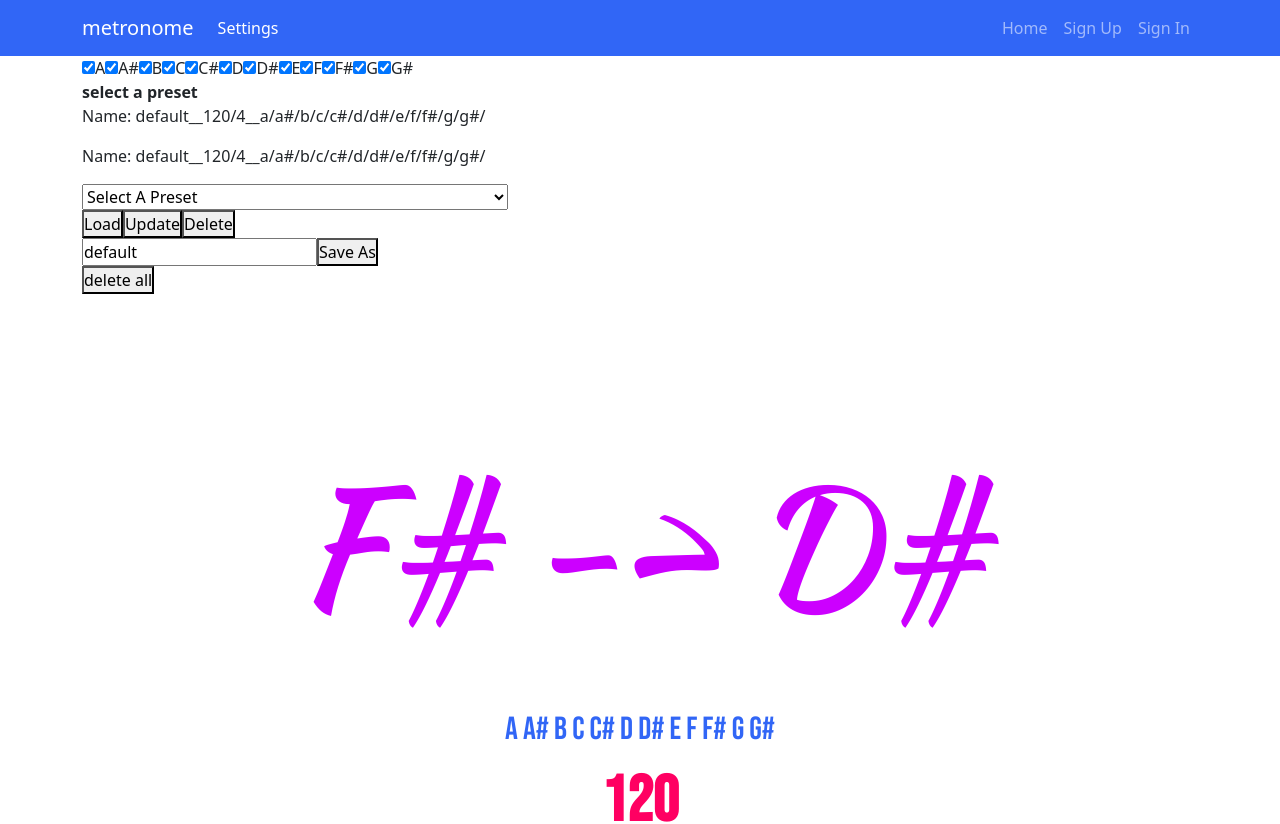
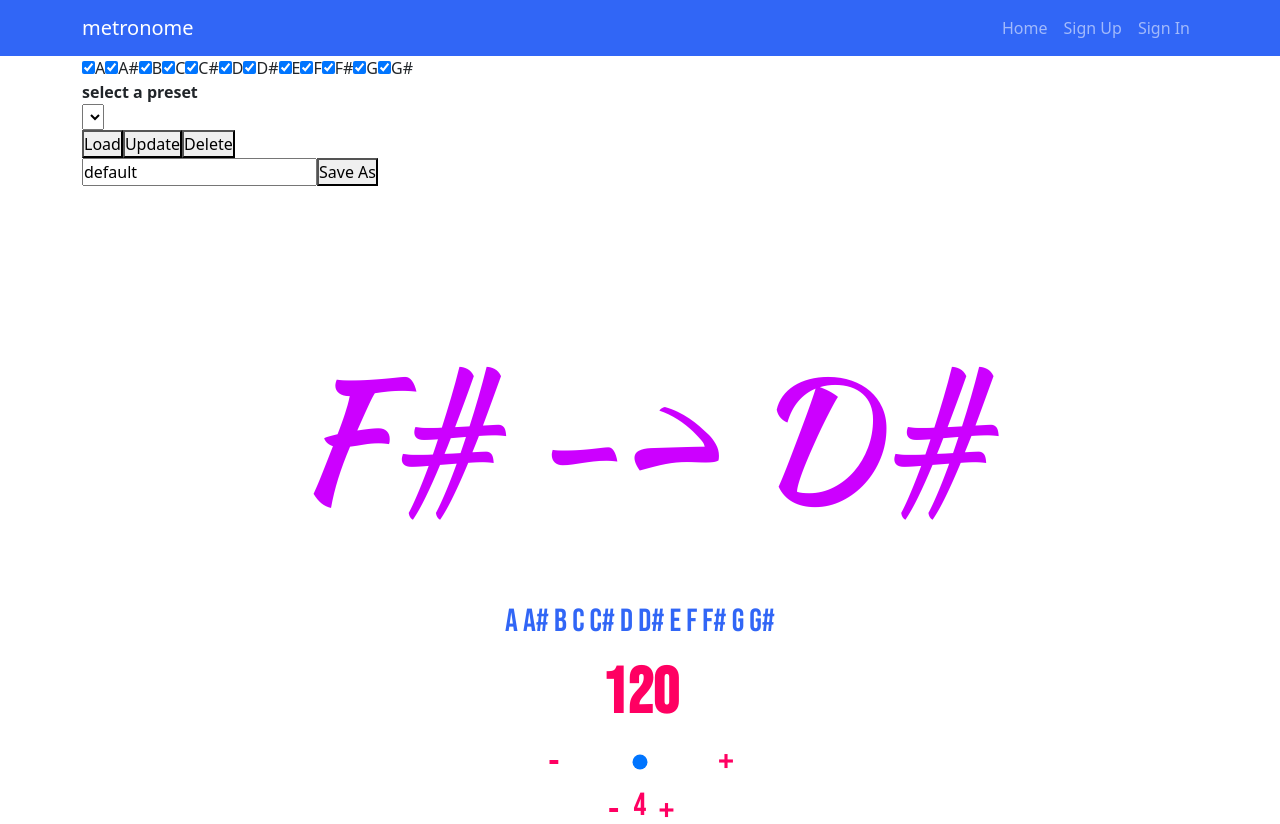
Before and after one commit to trevorlomba/metronome-client, a React (Create React App) app: page /settings in a window 1280 px wide. Shown: the top 824 px of the page. Built offline with nearby package versions, Linux system fonts and the light colour scheme.

Commit message:
debugging

```diff
--- a/src/api/presets.js
+++ b/src/api/presets.js
@@ -57,7 +57,7 @@ export const updatePreset = async (current, user) => {
   }
   )
     .then(response => {
-      console.log(response.data.notes)
+      console.log(response)
     })
     .catch(console.error)
 }
--- a/src/components/AutoDismissAlert/AutoDismissAlert.js
+++ b/src/components/AutoDismissAlert/AutoDismissAlert.js
@@ -11,7 +11,7 @@ function AutoDismissAlert ({ variant, heading, message }) {
   // We are going to create a timer that will stop showing the alert after 5 seconds
   // We store the timeoutId, incase we need to cancel the timer early (because the AutoDismissAlert was unmounted)
   const [timeoutId, setTimeoutId] = useState(null)
-  console.log(timeoutId)
+  // console.log(timeoutId)
 
   // this will run once, when the component is mounted (added) to the screen
   // it runs once, because it has an empty dependency array as the second argument
--- a/src/components/Header/Header.js
+++ b/src/components/Header/Header.js
@@ -6,6 +6,7 @@ import { Link, NavLink } from 'react-router-dom'
 
 const authenticatedOptions = (
   <>
+    <NavLink to='/settings' className='nav-link'>Settings</NavLink>
     <NavLink to='/change-password' className='nav-link'>Change Password</NavLink>
     <NavLink to='/sign-out' className='nav-link'>Sign Out</NavLink>
   </>
@@ -24,21 +25,13 @@ const alwaysOptions = (
   </>
 )
 
-const settings = (
-  <>
-    <NavLink to='/settings' className='nav-link'>Settings</NavLink>
-  </>
-)
-
 const Header = ({ user }) => (
   <>
     <Navbar className="color-nav" variant='dark' expand='md'>
       <Container>
         <Navbar.Brand>
           <Link to='/' style={{ color: '#FFF', textDecoration: 'none' }}>metronome</Link>
-        </Navbar.Brand><Nav className='ms-auto'>
-          {settings}
-        </Nav>
+        </Navbar.Brand>
         {/* <Navbar.Toggle aria-controls='basic-navbar-nav' /> */}
         <Navbar.Collapse id='basic-navbar-nav'>
           <Nav className='ms-auto'>
--- a/src/components/Presets/DropDown.jsx
+++ b/src/components/Presets/DropDown.jsx
@@ -1,7 +1,7 @@
-import React, { useEffect, useState } from 'react'
+import React, { useEffect } from 'react'
 
 const DropDown = props => {
-  const [presets] = useState(props.presets)
+  // const [presets] = useState(props.presets)
   //   useEffect(() => presetsList(), [props.presets])
   //   const presetsList = props.presets.length > 0 &&
   //     props.presets.map((preset, i) => {
@@ -29,7 +29,7 @@ const DropDown = props => {
   //   }
   //   )
   useEffect(() => {
-    console.log(presets)
+    // console.log(presets)
     // const presetsArray = props.presets?.map((preset, i = 0) => {
     //   i++
     //   return (
@@ -46,19 +46,6 @@ const DropDown = props => {
 
   return (
     <>
-      <div>{props.presets.map(({ name, tempo, measures, notes }, i = 0) => {
-        // console.log(presets)
-        i++
-        // console.log(presets[i])
-        return (
-          <>
-            {/* {console.log(presets)}
-            {console.log(presets)}
-            {console.log()} */}
-            <p>Name: {name}__{tempo}/{measures}__{notes}</p>
-          </>
-        )
-      })}</div>
       <div key={props.presets.length}>
         {/* <h2>{props.presets[1]}</h2> */}
         {/* <h2>{() => presetsList}</h2> */}
@@ -66,11 +53,11 @@ const DropDown = props => {
         {/* {props.presets[4]} */}
         {/* {props.presets} */}
         <select id = "preset-dropdown" onChange={() => {
-          console.log(document.getElementById('preset-dropdown').selectedIndex)
-          props.setPresetIndex(document.getElementById('preset-dropdown').selectedIndex - 1)
+          // console.log(document.getElementById('preset-dropdown').selectedIndex)
+          props.setPresetIndex(document.getElementById('preset-dropdown').selectedIndex)
         }
         }>
-          <option hidden>Select A Preset</option>
+          {/* <option hidden>Select A Preset</option> */}
           {props.presets.map(({ name, tempo, measures, notes }, i = 0) => {
             // console.log(presets)
             i++
@@ -80,7 +67,7 @@ const DropDown = props => {
                 {/* {console.log(presets)}
                 {console.log(presets)} */}
                 {/* {console.log()} */}
-                <option>Name: {name}__{tempo}/{measures}__{notes}</option>
+                <option key={i}>Name: {name}__{tempo}/{measures}__{notes}</option>
               </>
             )
           })}
--- a/src/components/Presets/PresetForm.jsx
+++ b/src/components/Presets/PresetForm.jsx
@@ -2,7 +2,7 @@
 import React, { useEffect, useState } from 'react'
 // import { Link } from 'react-router-dom'
 // import apiUrl from '../../apiConfig'
-import { createPreset, deletePreset, deleteAllPresets, updatePreset, loadPreset } from '../../api/presets'
+import { createPreset, deletePreset, updatePreset, loadPreset } from '../../api/presets'
 import DropDown from './DropDown'
 import axios from 'axios'
 import apiUrl from '../../apiConfig'
@@ -19,82 +19,8 @@ const PresetForm = (props) => {
   // const [presetIndex, setPresetIndex] = useState(1)
   // const [presets, setPresets] = useState(['h'])
   // const [index, setIndex] = useState(document.querySelector('#preset-dropdown').selectedIndex - 1)
-  const [presets, setPresets] = useState([{
-    checks: [
-      true,
-      true,
-      true,
-      true,
-      true,
-      true,
-      true,
-      true,
-      true,
-      true,
-      true,
-      true
-    ],
-    notes: [
-      'a/',
-      'a#/',
-      'b/',
-      'c/',
-      'c#/',
-      'd/',
-      'd#/',
-      'e/',
-      'f/',
-      'f#/',
-      'g/',
-      'g#/'
-    ],
-    _id: '622f6f091019458ad09a8f50',
-    owner: '622f5f531019458ad09a8eee',
-    measures: 4,
-    tempo: 120,
-    name: 'default',
-    createdAt: '2022-03-14T16:36:25.833Z',
-    updatedAt: '2022-03-14T16:36:25.833Z',
-    __v: 0
-  }, {
-    checks: [
-      true,
-      true,
-      true,
-      true,
-      true,
-      true,
-      true,
-      true,
-      true,
-      true,
-      true,
-      true
-    ],
-    notes: [
-      'a/',
-      'a#/',
-      'b/',
-      'c/',
-      'c#/',
-      'd/',
-      'd#/',
-      'e/',
-      'f/',
-      'f#/',
-      'g/',
-      'g#/'
-    ],
-    _id: '622f6f091019458ad09a8f50',
-    owner: '622f5f531019458ad09a8eee',
-    measures: 4,
-    tempo: 120,
-    name: 'default',
-    createdAt: '2022-03-14T16:36:25.833Z',
-    updatedAt: '2022-03-14T16:36:25.833Z',
-    __v: 0
-  }])
-  console.log(presets)
+  const [presets, setPresets] = useState([])
+  // console.log(presets)
   const [presetIndex, setPresetIndex] = useState(0)
   const [presetName, setPresetName] = useState('default')
 
@@ -110,7 +36,7 @@ const PresetForm = (props) => {
   // console.log(arr)
   const arr = []
   console.log(arr)
-  console.log(presetName)
+  // console.log(presetName)
   const allNotes = ['a', 'a#', 'b', 'c', 'c#', 'd', 'd#', 'e', 'f', 'f#', 'g', 'g#']
   // const notes = ['a', 'a#', 'b', 'c', 'c#', 'd', 'd#', 'e', 'f', 'f#', 'g#']
   // const loadPreset = (index) => {
@@ -138,25 +64,25 @@ const PresetForm = (props) => {
           }
         })
         .then(response => {
-          console.log(response.data.presets)
-          console.log(response)
-          console.log(presets)
+          // console.log(response.data.presets)
+          // console.log(response)
+          // console.log(presets)
           const presetsArray = Object.entries(response.data.presets)
           // let newPresets = [...presets, presetsArray[400][1]]
           // newPresets = () => {
           for (let i = 0; i < presetsArray.length; i++) {
             setPresets(presets => [...presets, presetsArray[i][1]])
           }
-          //     console.log('NEW PRESET')
-          //     console.log(presets)
-          //     console.log(presetsArray[i])
-          //     console.log(presetsArray[i][1])
+          //     // console.log('NEW PRESET')
+          //     // console.log(presets)
+          //     // console.log(presetsArray[i])
+          //     // console.log(presetsArray[i][1])
           //     // newPresets = [...presets, presetsArray[i][1]]
           //   }
           // }
-          console.log(typeof presetsArray)
-          console.log(presets)
-          console.log(presets)
+          // console.log(typeof presetsArray)
+          // console.log(presets)
+          // console.log(presets)
         })
     } catch (error) { console.error(error) }
   }
@@ -166,44 +92,44 @@ const PresetForm = (props) => {
   }, [])
 
   let presetsList
-  console.log(presetsList)
+  // console.log(presetsList)
   useEffect((presetsList) => {
-    console.log('ran')
-    console.log(presets)
+    // console.log('ran')
+    // console.log(presets)
     presetsList = presets.map((preset) => (
       <li key={preset._id}>
         {preset}
       </li>))
-    console.log(presetsList)
+    // console.log(presetsList)
     return presetsList
   })
-  console.log(presetsList)
+  // console.log(presetsList)
 
   const addToPresets = response => {
     const presetsArray = response.data.preset
-    console.log(`${presetsArray} presetsarray`)
-    console.log(presetsArray)
+    // console.log(`${presetsArray} presetsarray`)
+    // console.log(presetsArray)
     const newPresets = [...presets, presetsArray]
     setPresets(newPresets)
   }
 
   const removeFromPresets = () => {
     const preset = presets[presetIndex]._id
-    console.log(`${preset} presetToRemove`)
-    console.log(presets)
+    // console.log(`${preset} presetToRemove`)
+    // console.log(presets)
     const newPresets = presets.filter((obj) => {
       return obj._id !== preset
     })
     // const newPresets = [presets.splice(presetIndex)]
-    console.log(newPresets)
+    // console.log(newPresets)
     setPresets(newPresets)
-    console.log(presets)
+    // console.log(presets)
   }
 
   const handleSubmit = (event) => {
     event.preventDefault()
-    console.log(props.checkedState)
-    console.log(presetIndex)
+    // console.log(props.checkedState)
+    // console.log(presetIndex)
     const current = {
       checks: props.checkedState,
       measures: props.measures,
@@ -213,7 +139,7 @@ const PresetForm = (props) => {
       index: presetIndex
     }
     if (props.user) { current.owner = props.user.token }
-    console.log(current)
+    // console.log(current)
     switch (event.nativeEvent.submitter.name) {
     case 'post':
       createPreset(current, props.user)
@@ -224,7 +150,7 @@ const PresetForm = (props) => {
       break
     case 'delete':
       // UPDATE TO REMOVE FROM STATE
-      if (presetIndex > 0) {
+
       current.id = presets[presetIndex]._id
       deletePreset(current, props.user)
         // .then(console.log(presets))
@@ -233,24 +159,24 @@ const PresetForm = (props) => {
         .then(removeFromPresets)
         // .then(console.log(presets))
         .catch(console.error)
-      }
+
       break
     case 'load':
-      if (presetIndex > 0) {
+
       current.id = presets[presetIndex]._id
       handleSelectNewPreset()
         .then(loadPreset(current, props.user))
         // .then(response => { props.setCheckedState(response.data.notes) })
         .catch(console.error)
-      }
+
       break
     case 'edit':
-      if (presetIndex > 0) {
+
       current.id = presets[presetIndex]._id
       updatePreset(current, props.user)
         // .then(response => { props.setCheckedState(response.data.notes) })
         .catch(console.error)
-      }
+
       break
     }
   }
@@ -276,10 +202,10 @@ const PresetForm = (props) => {
     const updatedCheckedState = props.checkedState.map((item, index) =>
       index === position ? !item : item
     )
-    console.log(updatedCheckedState)
+    // console.log(updatedCheckedState)
     props.setCheckedState(updatedCheckedState)
-    console.log(updatedCheckedState.length)
-    console.log(props.checkedState[1])
+    // console.log(updatedCheckedState.length)
+    // console.log(props.checkedState[1])
   }
 
   const handleSelectNewPreset = async () => {
@@ -295,14 +221,14 @@ const PresetForm = (props) => {
     let updatedPreset
     if (event.nativeEvent.data) {
       updatedPreset = presetName + event.nativeEvent.data
-      console.log(updatedPreset)
+      // console.log(updatedPreset)
     } else {
       updatedPreset = presetName.substring(0, presetName.length - 1)
     }
     setPresetName(updatedPreset)
   }
   const extractNotes = (preset = [props.checkState]) => {
-    console.log('extractNotes')
+    // console.log('extractNotes')
     let i
     const arr = []
     console.log(i)
@@ -316,8 +242,8 @@ const PresetForm = (props) => {
     })
     return (arr.splice(0, arr.length - 0))
   }
-  console.log(props.checkedState)
-  console.log(allNotes)
+  // console.log(props.checkedState)
+  // console.log(allNotes)
   return (
     <>
       {presetsList}
@@ -348,14 +274,13 @@ const PresetForm = (props) => {
           })}
         </div>
         {/* {document.querySelector} */}
-        {presetsList}
+        {/* {presetsList} */}
+        {/* {console.log(presetIndex)} */}
+        {/* {presetIndex} */}
         {/* {props.tempo} */}
         <b> select a preset </b>
         <DropDown extractNotes={extractNotes} presets={presets} tempo={props.tempo}setPresetIndex={setPresetIndex} setPresets={setPresets}/>
         <div><button name='load' type='submit'>Load</button><button name='edit' type='submit'>Update</button><button name='delete' type='submit'>Delete</button></div><input id='presetName' value={presetName} onChange = {handlePresetNameChange}></input><button name='post' type='submit'>Save As</button>
-      </form>
-      <form onSubmit = {deleteAllPresets}>
-        <button type='submit'>delete all</button>
       </form>
     </>
   )
```
Also changed, not shown: src/App.js (+22 -22 lines), src/components/AutoDismissAlert/messages.js (+8 -0 lines), src/components/Metronome/Metronome.jsx (+11 -11 lines), 1 other file (tests, documents, lock files or other folders). Lines whose indentation alone changed are shown as unchanged.
